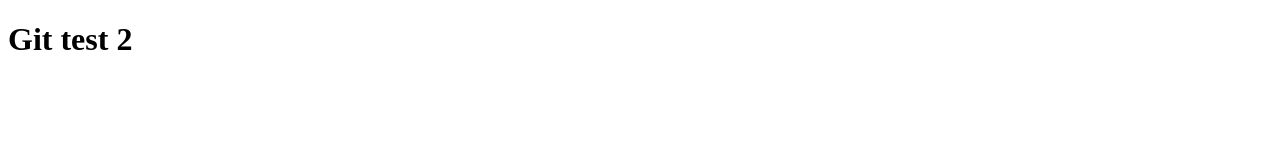
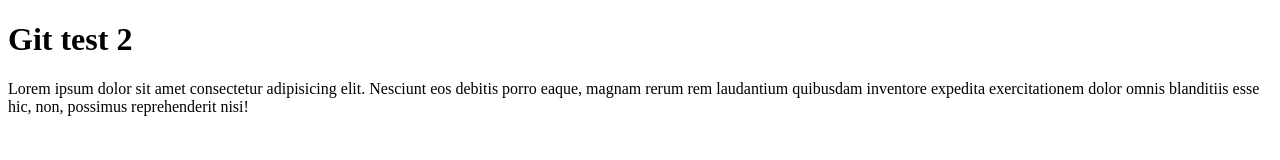
Before and after one commit to sri-wa/git_test2, a plain HTML site: page index.html in a window 1280 px wide. Drawn offline with Linux system fonts and the light colour scheme.

Commit message:
menambahkan paragral

```diff
--- a/index.html
+++ b/index.html
@@ -8,5 +8,8 @@
 </head>
 <body>
     <h1>Git test 2</h1>
+    <p>Lorem ipsum dolor sit amet consectetur adipisicing elit. Nesciunt eos debitis porro eaque,
+        magnam rerum rem laudantium quibusdam inventore expedita
+         exercitationem dolor omnis blanditiis esse hic, non, possimus reprehenderit nisi!</p>
 </body>
 </html>
```
